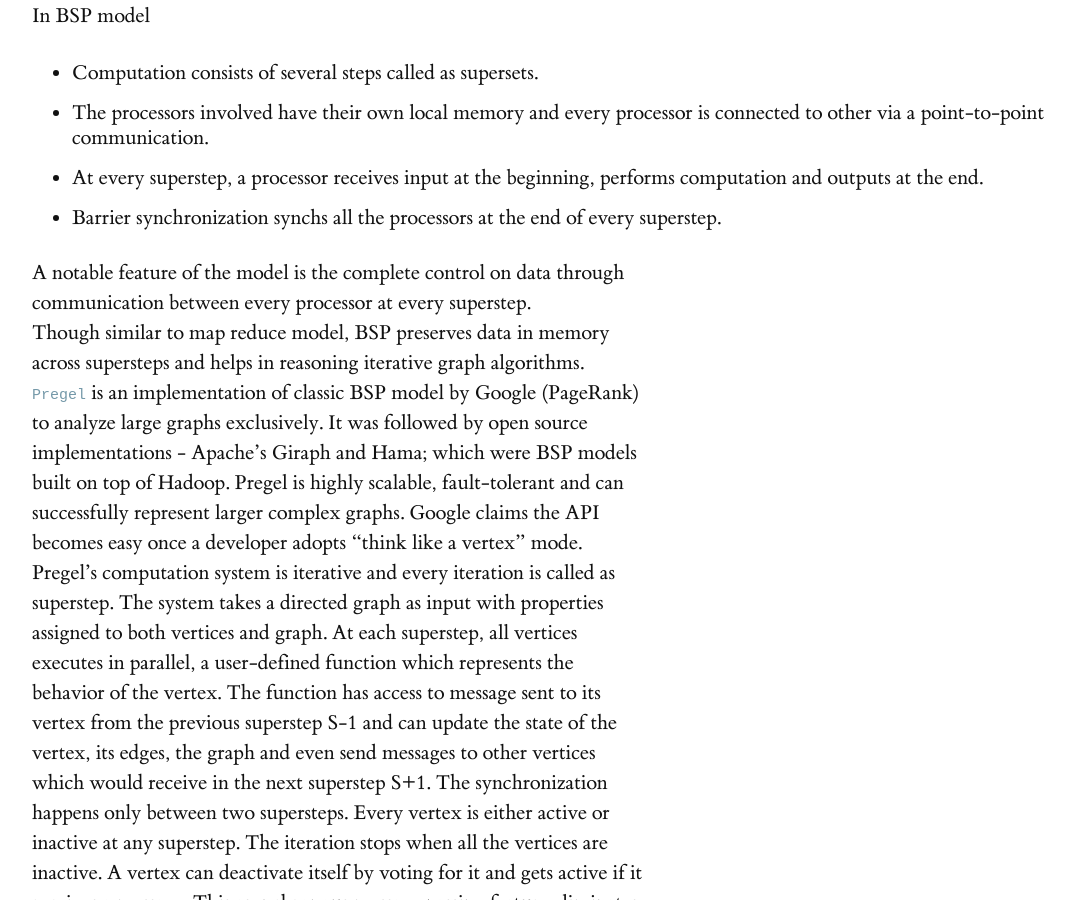
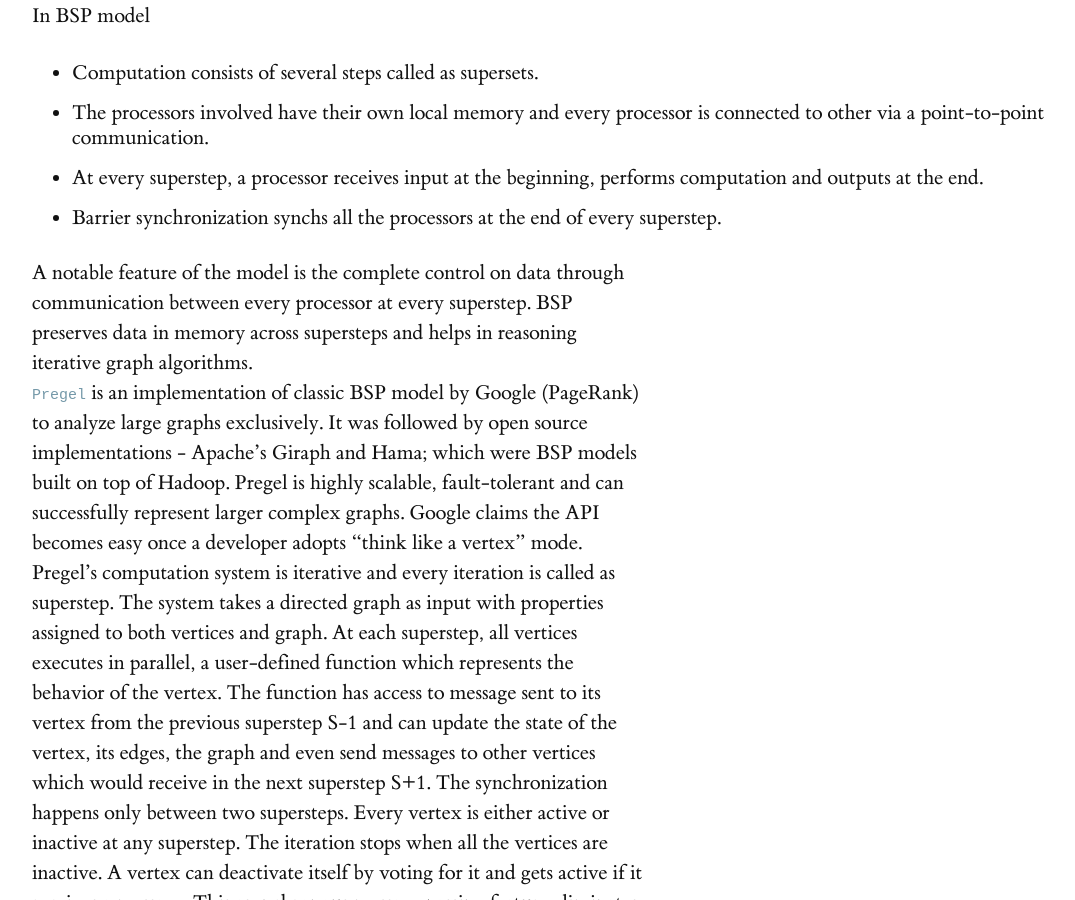
Before and after one commit to heathermiller/dist-prog-book, a Jekyll site: the page built from chapter/8/big-data.md, in a window 1280 px wide and 900 px high, scrolled down 967 px. Shown: the whole window, without its empty margins (128-1203 px from the left). Built offline with Jekyll 4.4.1, drawn with Linux system fonts in a browser that asks for light colours; some web fonts are replaced.

Commit message:
Update big-data.md

```diff
--- a/chapter/8/big-data.md
+++ b/chapter/8/big-data.md
@@ -15,8 +15,7 @@
 + At every superstep, a processor receives input at the beginning, performs computation and outputs at the end.
 + Barrier synchronization synchs all the processors at the end of every superstep.<br />
 
-A notable feature of the model is the complete control on data through communication between every processor at every superstep. <br />
-Though similar to map reduce model, BSP preserves data in memory across supersteps and helps in reasoning iterative graph algorithms.<br />
+A notable feature of the model is the complete control on data through communication between every processor at every superstep. BSP preserves data in memory across supersteps and helps in reasoning iterative graph algorithms.<br />
 `Pregel` is an implementation of classic BSP model by Google (PageRank) to analyze large graphs exclusively. It was followed by open source implementations - Apache’s Giraph and Hama; which were BSP models built on top of Hadoop.
 Pregel is highly scalable, fault-tolerant and can successfully represent larger complex graphs. Google claims the API becomes easy once a developer adopts “think like a vertex” mode.
 Pregel’s computation system is iterative and every iteration is called as superstep. The system takes a directed graph as input with properties assigned to both vertices and graph. At each superstep, all vertices executes in parallel, a user-defined function which represents the behavior of the vertex. The function has access to message sent to its vertex from the previous superstep S-1 and can update the state of the vertex, its edges, the graph and even send messages to other vertices which would receive in the next superstep S+1. The synchronization happens only between two supersteps.  Every vertex is either active or inactive at any superstep. The iteration stops when all the vertices are inactive. A vertex can deactivate itself by voting for it and gets active if it receives a message. This asynchronous message passing feature eliminates the shared memory, remote reads and latency of Map reduce model.<br />
@@ -27,6 +26,7 @@
 + Aggregators capture the global state of the graph. A reduce operation combines the value given by every vertex to the aggregator. The combined/aggregated value is passed onto to all the vertices in the next superstep.
 + Fault tolerance is achieved through checkpointing and instructing the workers to save the state of nodes to a persistent storage. When a machine fails, all workers restart the execution with state of their recent checkpoint.
 + Master and worker implementation : The master partitions graph into set of vertices (hash on vertex ID mod number of partitions) and outgoing edges per partition. Each partition is assigned to a worker who manages the state of all its vertices by executing compute() method and coordinating the message communication. The workers also notifies the master of the vertices that are active for the next superstep.<br/>
+
 Pregel works good for sparse graphs. However, dense graph could cause communication overhead resulting in system to break. Also, the entire computation state resides in the main memory.
 Apache Giraph is an open source implementation of Pregel in which new features like master computation, sharded aggregators, edge-oriented input, out-of-core computation are added making it more efficient.  The most high performance graph processing framework is GraphLab which is developed at Carnegie Melon University and uses the BSP model and executes on MPI.
 
```
